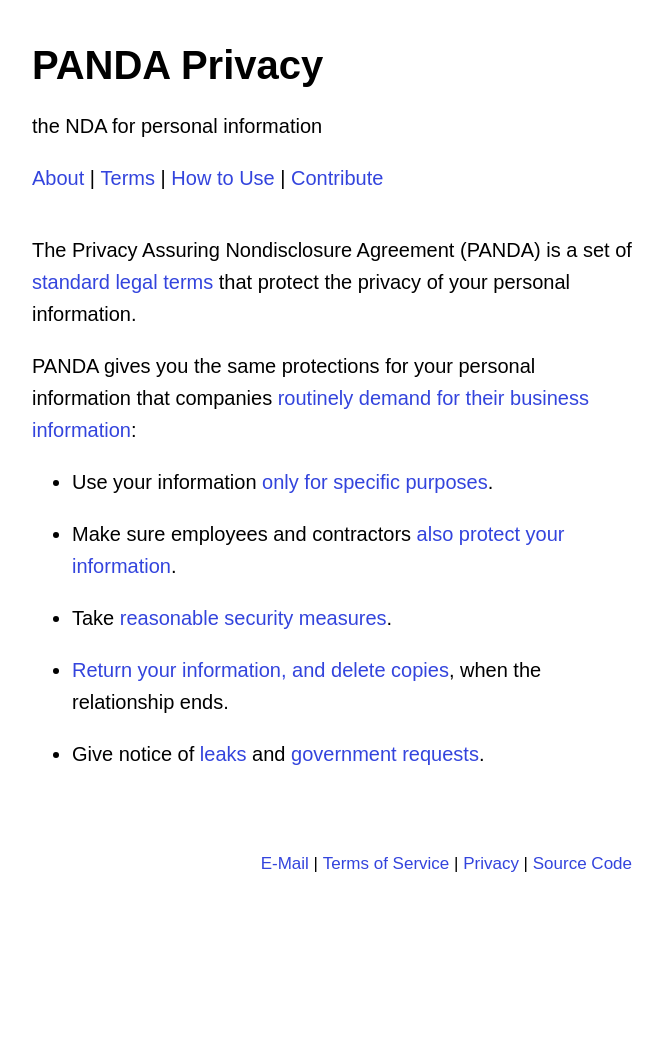
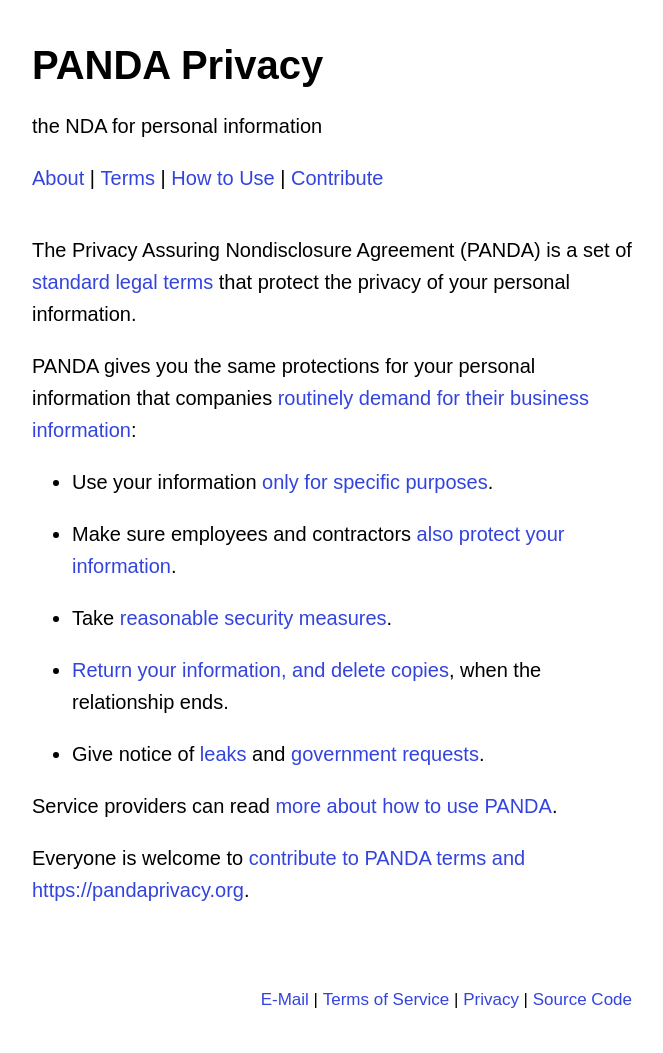
Before and after one commit to pandaprivacy/pandaprivacy.org, a Jekyll site: the page built from index.md, in a window 1280 px wide. Shown: the whole page, without its empty margins (308-971 px from the left). Built offline with Jekyll 4.4.1, drawn with Linux system fonts in a browser that asks for light colours; before the commit the page ends 917 px from its top, so only the background shows below that.

Commit message:
Homepage: Link to how-to and contributing pages

```diff
--- a/index.md
+++ b/index.md
@@ -17,6 +17,10 @@ PANDA gives you the same protections for your personal information that companie
 
 - Give notice of [leaks](/versions/1.0.0#leaks) and [government requests](/versions/1.0.0#required-disclosure).
 
+Service providers can read [more about how to use PANDA](/how).
+
+Everyone is welcome to [contribute to PANDA terms and {{site.url}}](/contribute).
+
 {% if site.posts.size > 0 %}
 ## Posts
 {% for post in site.posts %}
```
